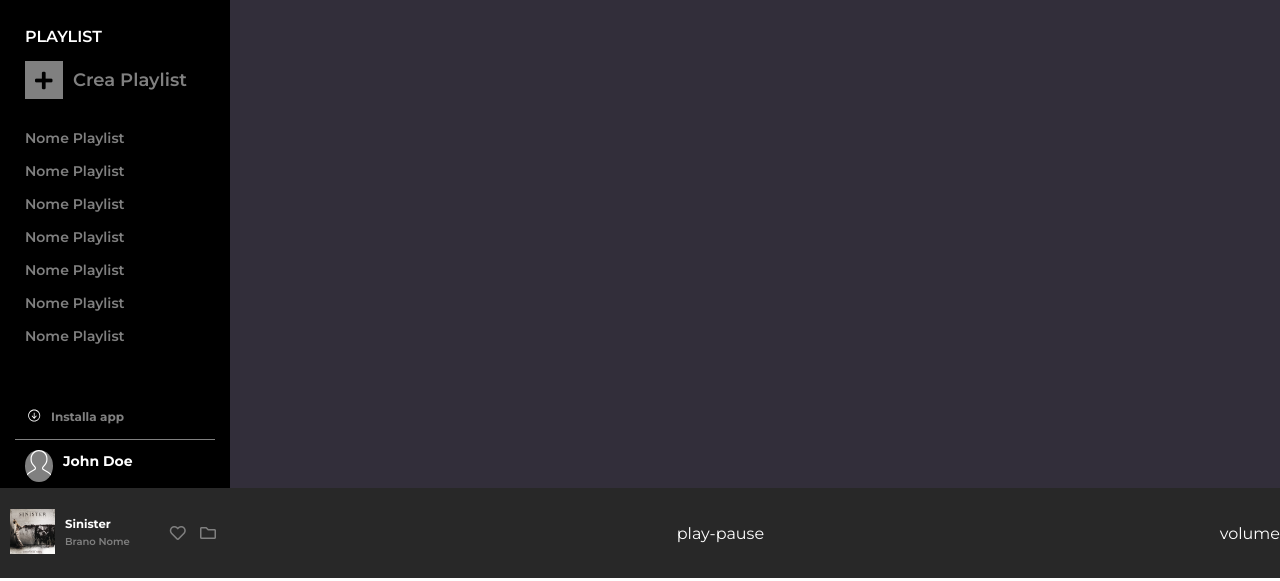
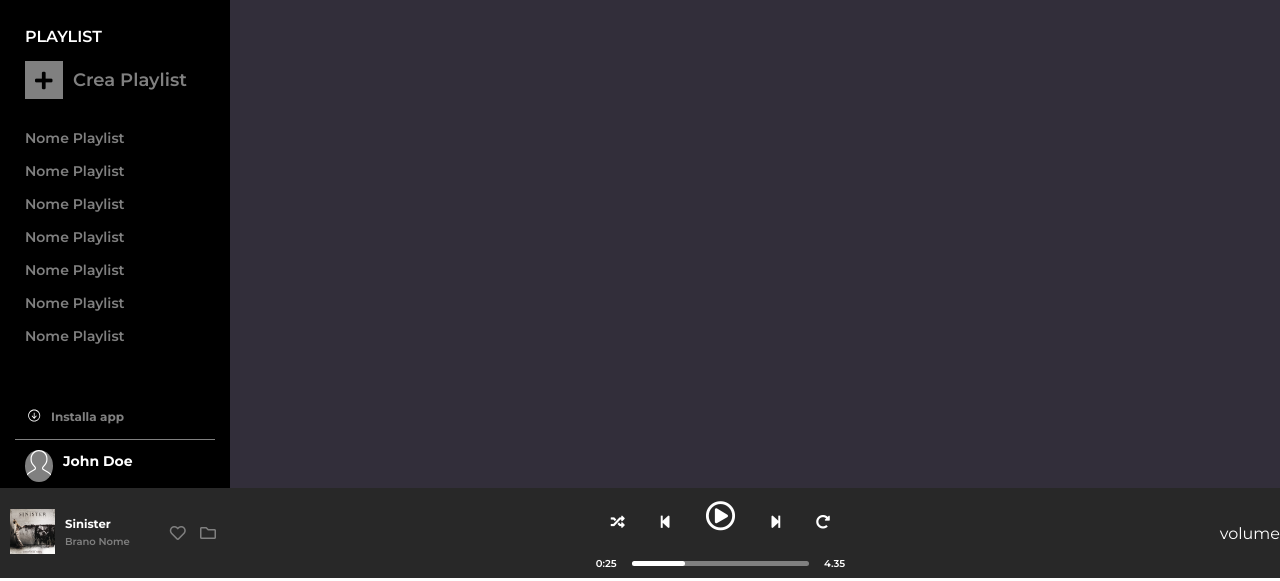
Before and after one commit to Pievisco89/html-css-spotifyweb, a plain HTML site: page index.html in a window 1280 px wide. Shown: the part 222-803 px from the top of the page. Drawn offline with Linux system fonts and the light colour scheme.

Commit message:
player-bar

```diff
--- a/assets/css/style.css
+++ b/assets/css/style.css
@@ -59,6 +59,10 @@
 
 .fs-20{
   font-size: 20px;
+}
+
+.fs-30{
+  font-size: 30px;
 }
 
 .text-uppercase{
@@ -295,6 +299,32 @@ footer{
   color: white;
 }
 
+footer .footer-center .player i{
+  padding: 15px;
+  cursor: pointer;
+}
+
+footer .footer-center .player-bar{
+  display: flex;
+  justify-content: space-between;
+  align-items: center;
+}
+
+footer .footer-center .player-bar .bar{
+  width: 100%;
+  height: 5px;
+  background-color: grey;
+  border-radius: 5px;
+  margin: 15px;
+}
+
+footer .footer-center .player-bar .bar .bar-white{
+  width: 30%;
+  height: 5px;
+  border-radius: 5px;
+  background-color: white;
+}
+
 /* media */
 @media all and (max-width:600px){
   #main-nav{
--- a/index.html
+++ b/index.html
@@ -196,7 +196,21 @@
       </div>
 
       <div class="footer-center">
-        play-pause
+        <div class="player">
+          <i class="fas fa-random fs-14"></i>
+          <i class="fas fa-step-backward fs-14"></i>
+          <i class="far fa-play-circle fs-30"></i>
+          <i class="fas fa-step-forward fs-14"></i>
+          <i class="fas fa-redo-alt fs-14"></i>
+        </div>
+        <div class="player-bar">
+          <span class="fs-10 fw-600">0:25</span>
+          <div class="bar">
+            <div class="bar-white">
+            </div>
+          </div>
+          <span class="fs-10 fw-600">4.35</span>
+        </div>
       </div>
 
       <div class="footer-right">
```
